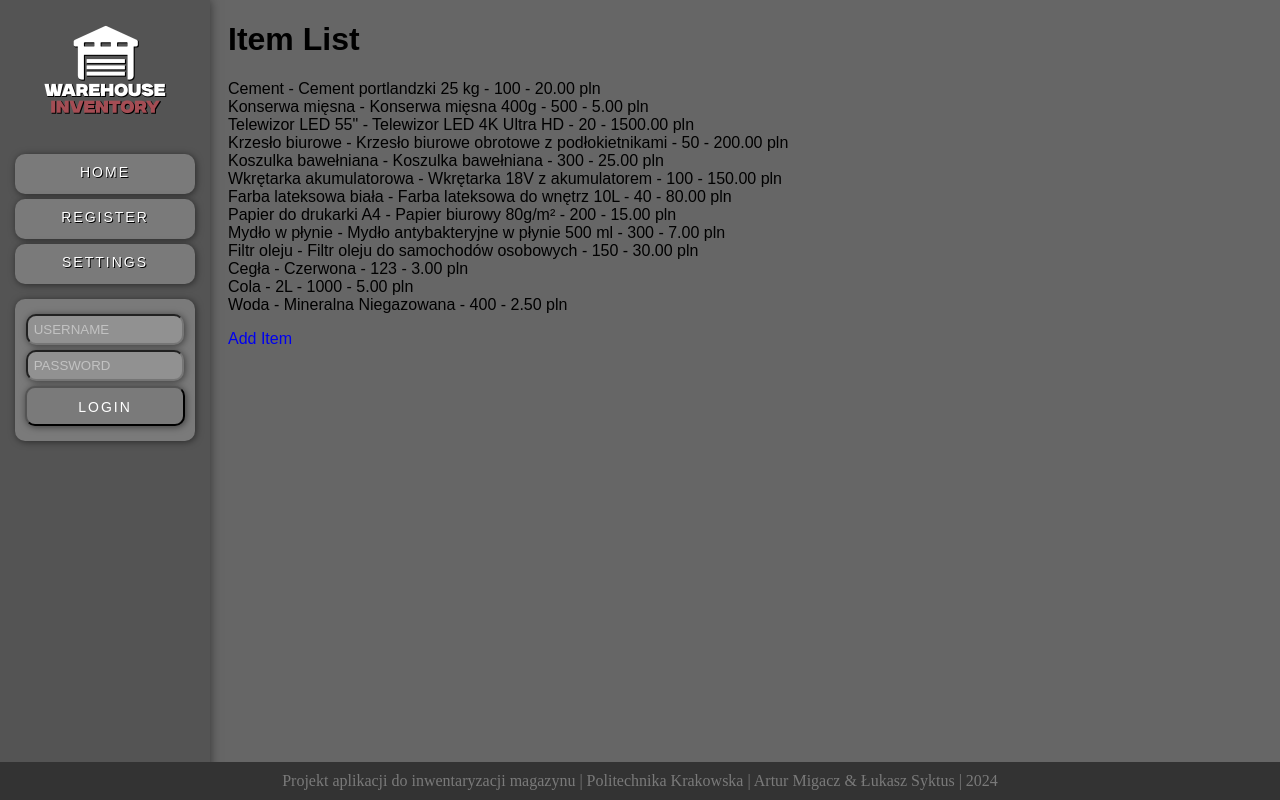
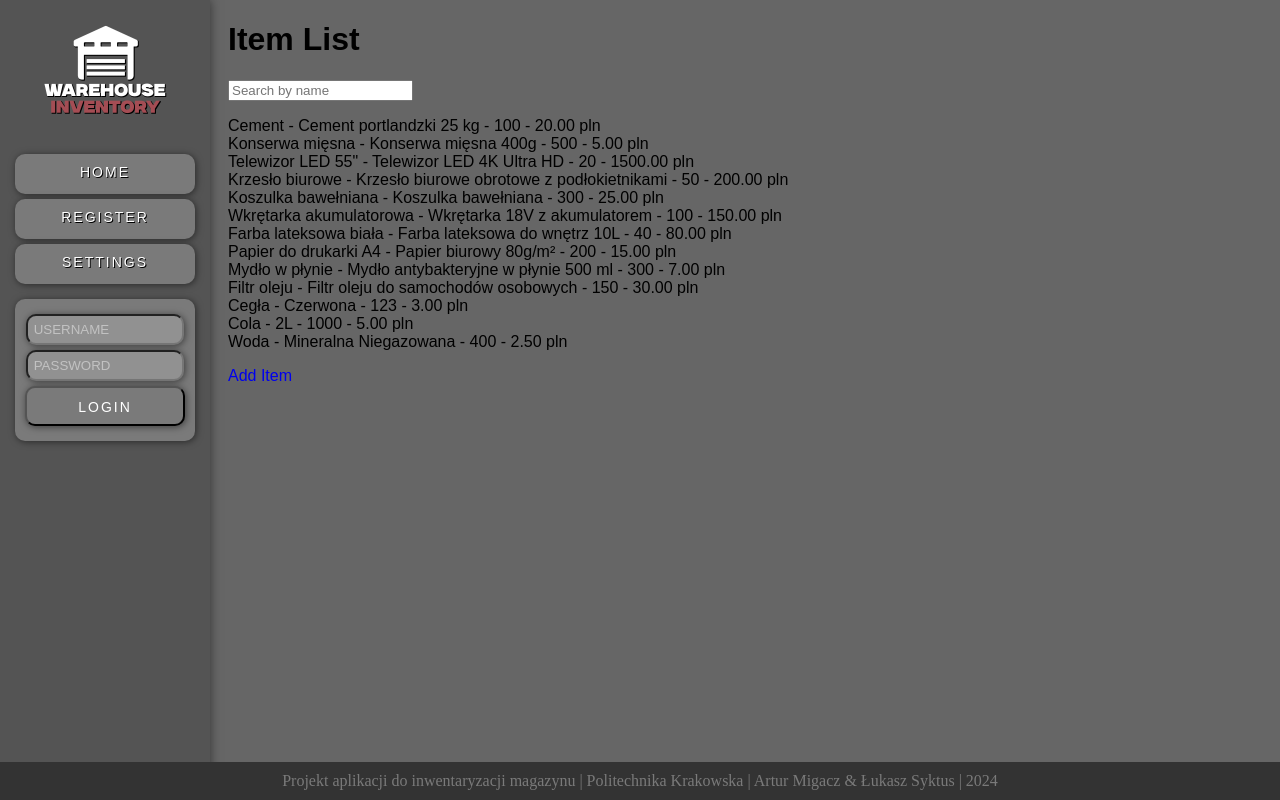
Before and after one commit to Atyxon/warehouse_inventory, a Django app: page / in a window 1280 px wide. Run offline with Django 5.2, Linux system fonts and the light colour scheme; data comes from the database, SQL or seed files in the repository.

Commit message:
Wyszukiwarka asynchroniczna

```diff
--- a/templates/inventory.html
+++ b/templates/inventory.html
@@ -5,11 +5,40 @@
 </head>
 <body>
 <h1>Item List</h1>
-<ul>
+
+<form id="search-form" onsubmit="return false;">
+    <input type="text" id="search-input" placeholder="Search by name">
+</form>
+
+<ul id="item-list">
     {% for item in items %}
         <li>{{ item.name }} - {{ item.description }} - {{ item.quantity }} - {{ item.price }} pln</li>
+    {% empty %}
+        <li>No items found.</li>
     {% endfor %}
 </ul>
 <a href="{% url 'add_item' %}">Add Item</a>
+
 </body>
 </html>
+<script>
+    document.getElementById('search-input').addEventListener('input', function(e) {
+        const query = e.target.value;
+
+        fetch(`/search/?q=${query}`)
+            .then(response => response.json())
+            .then(data => {
+                const itemList = document.getElementById('item-list');
+                itemList.innerHTML = '';
+                if (data.length > 0) {
+                    data.forEach(item => {
+                        const listItem = document.createElement('li');
+                        listItem.textContent = `${item.name} - ${item.description} - ${item.quantity} - ${item.price} pln`;
+                        itemList.appendChild(listItem);
+                    });
+                } else {
+                    itemList.innerHTML = '<li>No items found.</li>';
+                }
+            });
+    });
+</script>
--- a/warehouseApp/views.py
+++ b/warehouseApp/views.py
@@ -1,12 +1,11 @@
 from django.contrib import messages
 from django.contrib.auth import authenticate, login, logout
 from django.shortcuts import render, redirect
-from django.http import HttpResponse, HttpResponseRedirect
+from django.http import HttpResponseRedirect
+from django.http import JsonResponse
 
 from warehouseApp.forms import ItemForm
 from warehouseApp.models import Item, User
-
-
 
 def main_view(request, page='home'):
     theme = request.COOKIES.get('theme', 'light')
@@ -46,8 +45,23 @@ def logout_view(request):
     return redirect('/page/logout')
 
 def item_list(request):
-    items = Item.objects.all()
-    return render(request, 'inventory.html', {'items': items})
+    query = request.GET.get('q')
+    if query:
+        items = Item.objects.filter(name__icontains=query)
+    else:
+        items = Item.objects.all()
+
+    return render(request, 'index.html', {'items': items, 'page': 'home', 'query': query})
+
+def search_items(request):
+    query = request.GET.get('q', '')
+    if query:
+        items = Item.objects.filter(name__icontains=query)
+    else:
+        items = Item.objects.all()
+
+    results = [{'name': item.name, 'description': item.description, 'quantity': item.quantity, 'price': item.price} for item in items]
+    return JsonResponse(results, safe=False)
 
 def add_item(request):
     items = Item.objects.all()
--- a/warehouse_inventory/urls.py
+++ b/warehouse_inventory/urls.py
@@ -20,12 +20,13 @@ from warehouseApp import views
 from django.contrib.staticfiles.urls import staticfiles_urlpatterns
 
 urlpatterns = [
-    path('', views.main_view, name='main_view'),
+    path('', views.item_list, name='item_list'),
     path('page/<str:page>', views.main_view, name='main_view'),
     path('logout/', views.logout_view, name='logout_view'),
     path('admin/', admin.site.urls),
     path('add/', views.add_item, name='add_item'),
     path('set-cookie/', views.set_cookie_view, name='set_cookie'),
+    path('search/', views.search_items, name='search_items'),
 ]
 
 urlpatterns += staticfiles_urlpatterns()
```
